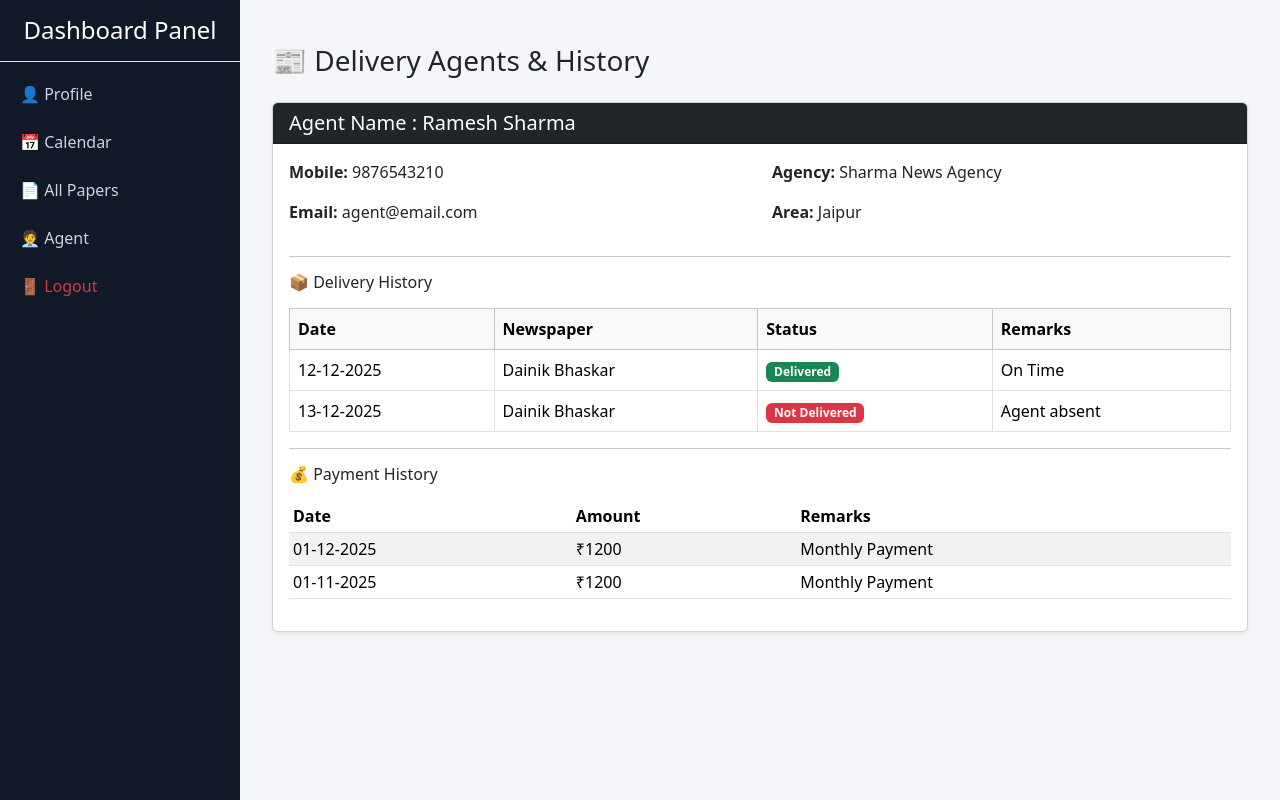
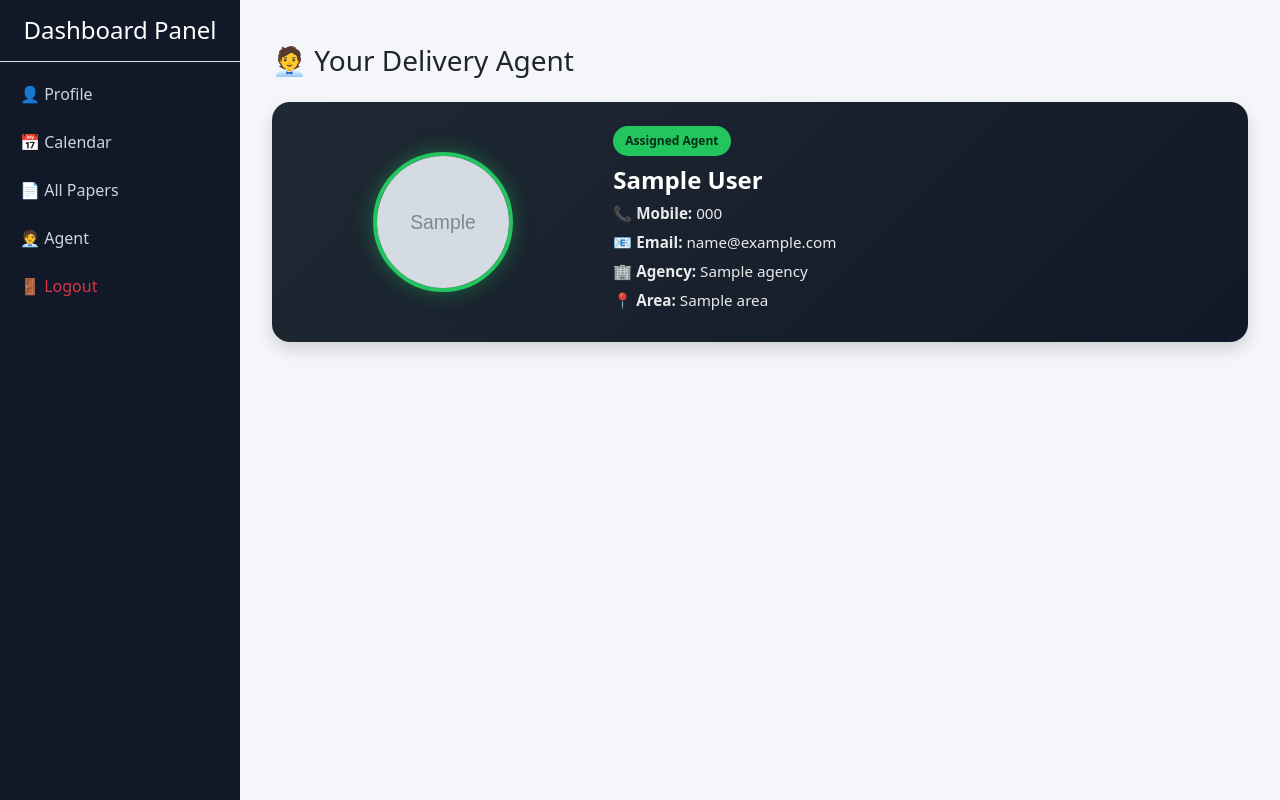
Before and after one commit to XRS5548/newspaper-django, a Django app: template templates/customer/agents.html in a window 1280 px wide. Run offline with Django 3.2, Linux system fonts and the light colour scheme; the template is opened without the code that fills it: most values are stand-ins (such as "Sample title", 1, 10 or a date in 2020); grey boxes marked "Sample" are stand-in pictures.

Commit message:
new changes saved

```diff
--- a/accounts/models.py
+++ b/accounts/models.py
@@ -34,7 +34,7 @@ class AgentProfile(models.Model):
     )
 
     photo = models.ImageField(upload_to='agents/')
-    password = models.CharField(max_length=60)
+    password = models.CharField(max_length=150)
 
     created_at = models.DateTimeField(auto_now_add=True)
 
@@ -77,7 +77,7 @@ class CustomerProfile(models.Model):
 
     # 🔥 FIX HERE
     photo = models.ImageField(upload_to='')
-    password = models.CharField(max_length=60,default="")
+    password = models.CharField(max_length=150,default="")
 
     created_at = models.DateTimeField(auto_now_add=True)
 
--- a/templates/customer/agents.html
+++ b/templates/customer/agents.html
@@ -1,97 +1,84 @@
 {% extends "dashboard.html" %}
 {% block content %}
 
+<style>
+  .agent-card {
+    border: none;
+    border-radius: 18px;
+    background: linear-gradient(135deg, #1f2933, #111827);
+    color: #fff;
+    overflow: hidden;
+  }
+
+  .agent-avatar {
+    width: 140px;
+    height: 140px;
+    object-fit: cover;
+    border-radius: 50%;
+    border: 4px solid #22c55e;
+    box-shadow: 0 0 20px rgba(34,197,94,0.4);
+  }
+
+  .agent-name {
+    font-weight: 600;
+    font-size: 1.5rem;
+  }
+
+  .agent-info p {
+    margin-bottom: 6px;
+    font-size: 0.95rem;
+    opacity: 0.9;
+  }
+
+  .agent-badge {
+    background: #22c55e;
+    color: #052e16;
+    font-size: 0.75rem;
+    padding: 6px 12px;
+    border-radius: 999px;
+    font-weight: 600;
+    display: inline-block;
+    margin-bottom: 10px;
+  }
+</style>
+
 <div class="container mt-4">
+  <h3 class="mb-4">🧑‍💼 Your Delivery Agent</h3>
 
-  <h3 class="mb-4">📰 Delivery Agents & History</h3>
+  {% for item in agents_data %}
+  <div class="card agent-card shadow mb-4">
+    <div class="card-body p-4">
+      <div class="row align-items-center">
 
-  <!-- Agent Card START -->
-  <div class="card mb-4 shadow-sm">
+        <!-- Agent Photo -->
+        <div class="col-md-4 text-center mb-3 mb-md-0">
+          {% if item.agent.photo %}
+            <img src="{{ item.agent.photo.url }}" class="agent-avatar">
+          {% else %}
+            <img src="https://via.placeholder.com/150" class="agent-avatar">
+          {% endif %}
+        </div>
 
-    <!-- Agent Header -->
-    <div class="card-header bg-dark text-white">
-      <h5 class="mb-0">Agent Name : Ramesh Sharma</h5>
-    </div>
+        <!-- Agent Info -->
+        <div class="col-md-8 agent-info">
+          <span class="agent-badge">Assigned Agent</span>
 
-    <div class="card-body">
+          <h4 class="agent-name mb-2">
+            {{ item.agent.full_name }}
+          </h4>
 
-      <!-- Agent Info -->
-      <div class="row mb-3">
-        <div class="col-md-6">
-          <p><strong>Mobile:</strong> 9876543210</p>
-          <p><strong>Email:</strong> agent@email.com</p>
+          <p>📞 <strong>Mobile:</strong> {{ item.agent.mobile }}</p>
+          <p>📧 <strong>Email:</strong> {{ item.agent.email }}</p>
+          <p>🏢 <strong>Agency:</strong> {{ item.agent.agency }}</p>
+          <p>📍 <strong>Area:</strong> {{ item.agent.area }}</p>
         </div>
-        <div class="col-md-6">
-          <p><strong>Agency:</strong> Sharma News Agency</p>
-          <p><strong>Area:</strong> Jaipur</p>
-        </div>
+
       </div>
-
-      <hr>
-
-      <!-- Delivery History -->
-      <h6 class="mb-3">📦 Delivery History</h6>
-
-      <table class="table table-bordered">
-        <thead class="table-light">
-          <tr>
-            <th>Date</th>
-            <th>Newspaper</th>
-            <th>Status</th>
-            <th>Remarks</th>
-          </tr>
-        </thead>
-        <tbody>
-          <tr>
-            <td>12-12-2025</td>
-            <td>Dainik Bhaskar</td>
-            <td>
-              <span class="badge bg-success">Delivered</span>
-            </td>
-            <td>On Time</td>
-          </tr>
-          <tr>
-            <td>13-12-2025</td>
-            <td>Dainik Bhaskar</td>
-            <td>
-              <span class="badge bg-danger">Not Delivered</span>
-            </td>
-            <td>Agent absent</td>
-          </tr>
-        </tbody>
-      </table>
-
-      <hr>
-
-      <!-- Payment History -->
-      <h6 class="mb-3">💰 Payment History</h6>
-
-      <table class="table table-sm table-striped">
-        <thead>
-          <tr>
-            <th>Date</th>
-            <th>Amount</th>
-            <th>Remarks</th>
-          </tr>
-        </thead>
-        <tbody>
-          <tr>
-            <td>01-12-2025</td>
-            <td>₹1200</td>
-            <td>Monthly Payment</td>
-          </tr>
-          <tr>
-            <td>01-11-2025</td>
-            <td>₹1200</td>
-            <td>Monthly Payment</td>
-          </tr>
-        </tbody>
-      </table>
-
     </div>
   </div>
-  <!-- Agent Card END -->
-
+  {% empty %}
+    <p class="text-muted">No agent assigned yet.</p>
+  {% endfor %}
 </div>
 
 {% endblock %}
```
Also changed, not shown: customer/views.py (+33 -63 lines), accounts/migrations/0008_alter_agentprofile_password_and_more.py (added), customer/migrations/0011_alter_purchasebooklet_start_date.py (added), db.sqlite3.
